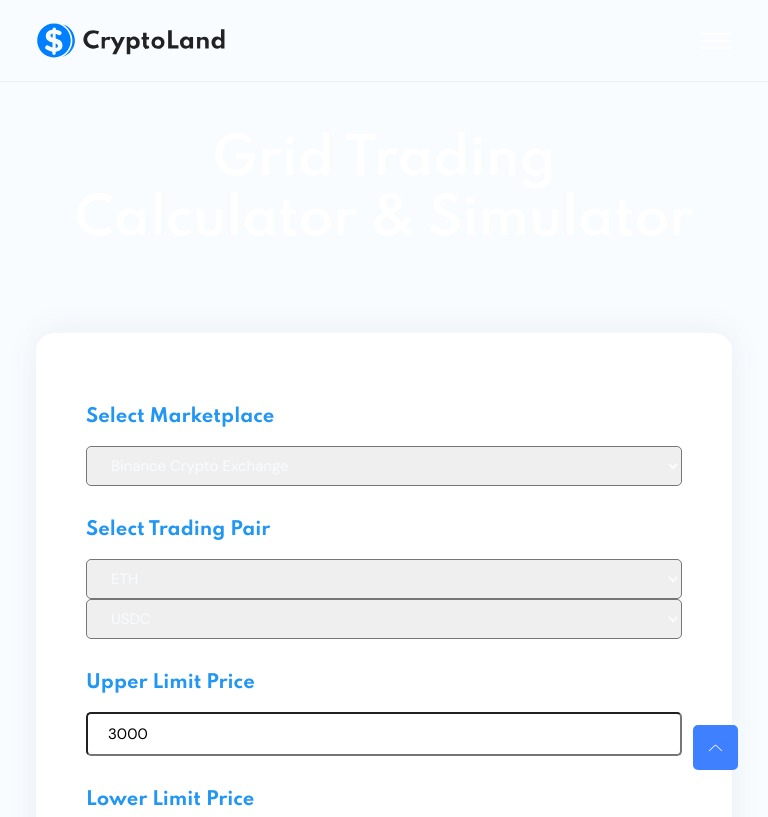
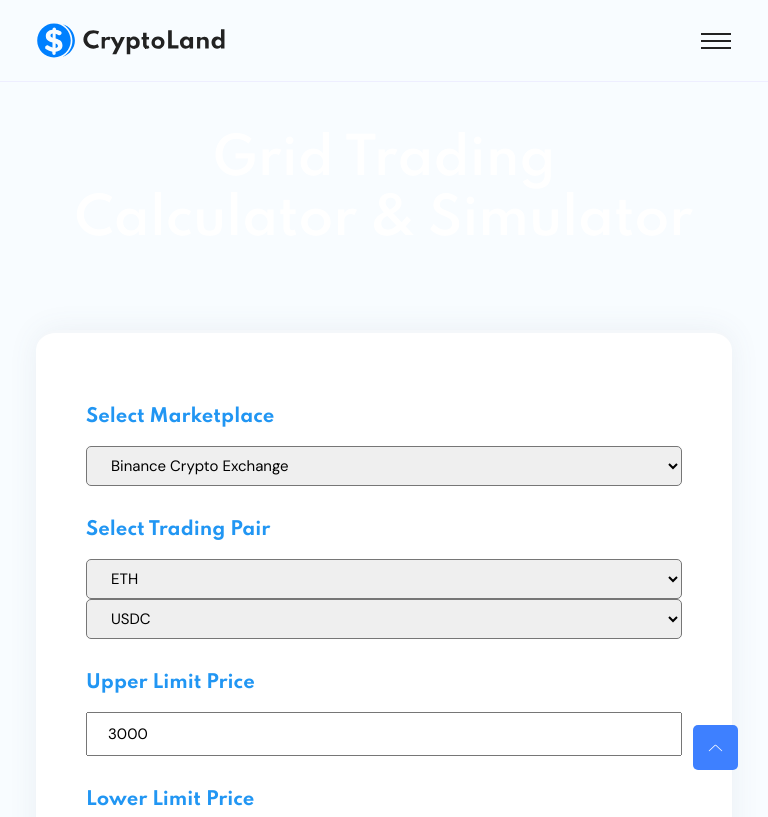
Before and after one commit to realhardworkingdeveloper/grid-trading-backtester, a plain HTML site: page static/index.html in a window 768 px wide. Shown: the top 817 px of the page. Drawn offline with nearby package versions, Linux system fonts and the light colour scheme.

Commit message:
fix bugs for light theme

```diff
--- a/static/assets/css/main.css
+++ b/static/assets/css/main.css
@@ -56,7 +56,7 @@ button:focus,
 select {
   -webkit-writing-mode: horizontal-tb !important;
   text-rendering: auto;
-  color: #f8fcff;
+  /* color: #f8fcff; */
   letter-spacing: normal;
   word-spacing: normal;
   text-transform: none;
@@ -1545,7 +1545,7 @@ ol {
     padding: 18px 0 !important;
   }
   .header .mobile-menu-btn .toggler-icon {
-    background-color: #fff;
+    background-color: #222;
   }
   .header .button {
     margin: 0 !important;
@@ -1771,7 +1771,7 @@ ol {
 .navbar-expand-lg .navbar-nav {
   margin: 0;
   margin-left: auto !important;
-  margin-right: auto !important;
+  /* margin-right: auto !important; */
 }
 
 .header .navbar .navbar-nav .nav-item a.active {
@@ -2951,7 +2951,7 @@ ol {
 input {
   width: 100%;
   height: 40px;
-  border-radius: 5px;
+  /* border-radius: 5px; */
   padding: 20px;
 }
 
```
Also changed, not shown: templates/layout.html (+1 -1 lines).
